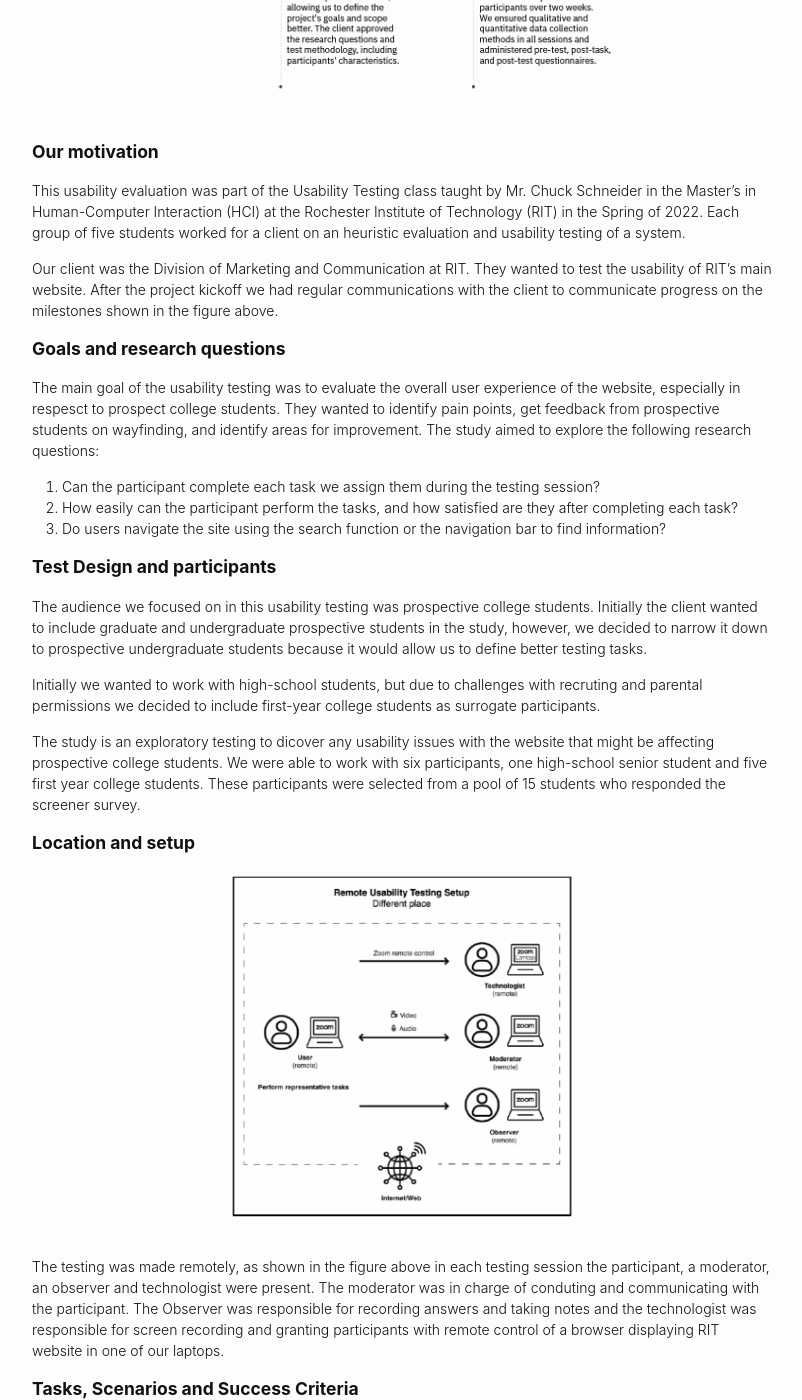
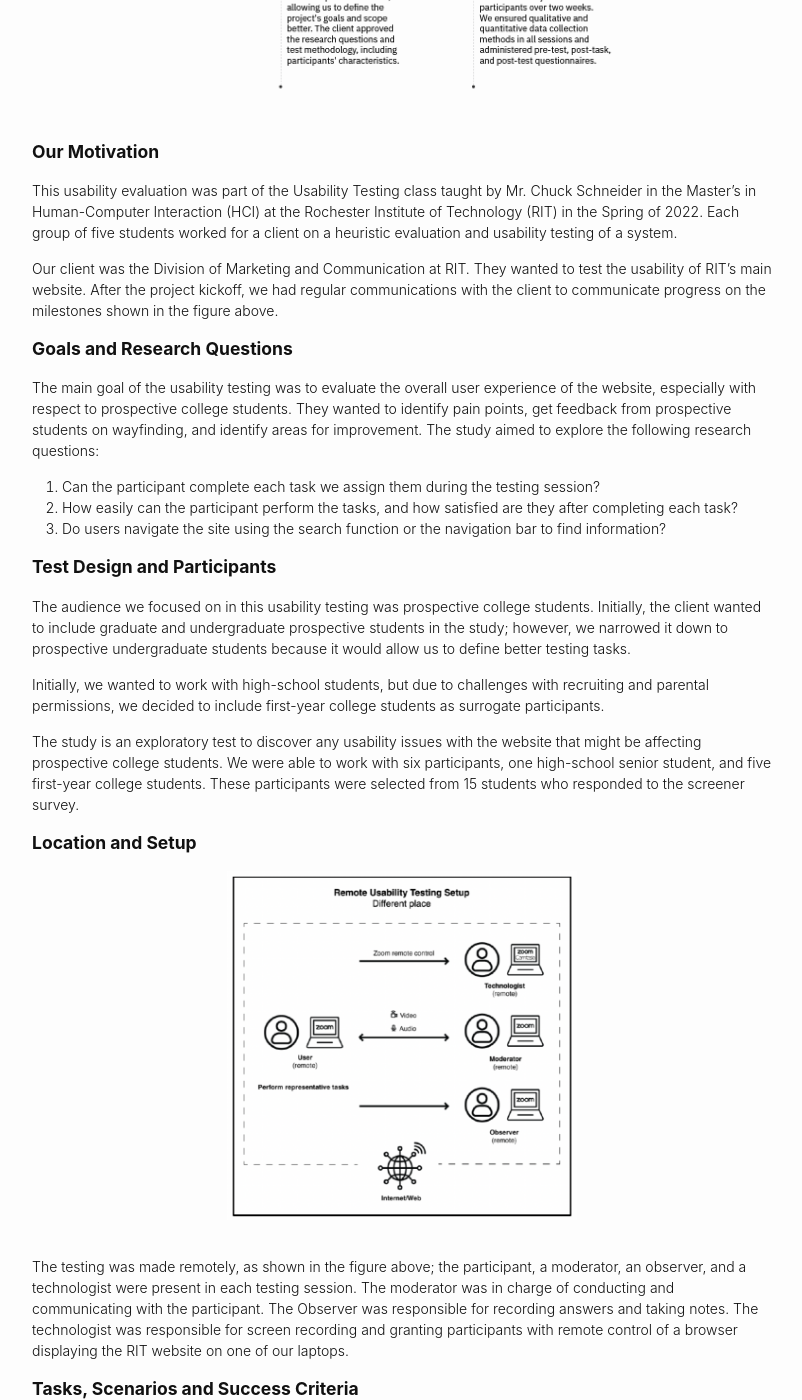
Before and after one commit to verrynatalia/verrynatalia, a Jekyll site: the page built from blog-projects/_posts/2022-11-29-usability-testing.md, in a window 1280 px wide and 1400 px high, scrolled down 527 px. Shown: the whole window, without its empty margins (238-1040 px from the left). Built offline with Jekyll 4.4.1, drawn with Linux system fonts in a browser that asks for light colours; some web fonts are replaced; some of the changed text lies outside the part shown.

Commit message:
update pages

```diff
--- a/blog-projects/_posts/2022-11-29-usability-testing.md
+++ b/blog-projects/_posts/2022-11-29-usability-testing.md
@@ -7,27 +7,27 @@
 image_remote: assets/images/Remote_Setup.png
 ---
 
-#### **Our motivation**
+#### **Our Motivation**
 
-This usability evaluation was part of the Usability Testing class taught by Mr. Chuck Schneider in the Master's in Human-Computer Interaction (HCI) at the Rochester Institute of Technology (RIT) in the Spring of 2022. Each group of five students worked for a client on an heuristic evaluation and usability testing of a system.
+This usability evaluation was part of the Usability Testing class taught by Mr. Chuck Schneider in the Master’s in Human-Computer Interaction (HCI) at the Rochester Institute of Technology (RIT) in the Spring of 2022. Each group of five students worked for a client on a heuristic evaluation and usability testing of a system.
 
-Our client was the Division of Marketing and Communication at RIT. They wanted to test the usability of RIT's main website. After the project kickoff we had regular communications with the client to communicate progress on the milestones shown in the figure above.
+Our client was the Division of Marketing and Communication at RIT. They wanted to test the usability of RIT’s main website. After the project kickoff, we had regular communications with the client to communicate progress on the milestones shown in the figure above.
 
-#### **Goals and research questions**
+#### **Goals and Research Questions**
 
-The main goal of the usability testing was to evaluate the overall user experience of the website, especially in respesct to prospect college students. They wanted to identify pain points, get feedback from prospective students on wayfinding, and identify areas for improvement. The study aimed to explore the following research questions:
+The main goal of the usability testing was to evaluate the overall user experience of the website, especially with respect to prospective college students. They wanted to identify pain points, get feedback from prospective students on wayfinding, and identify areas for improvement. The study aimed to explore the following research questions:
 
 1. Can the participant complete each task we assign them during the testing session?
 2. How easily can the participant perform the tasks, and how satisfied are they after completing each task?
 3. Do users navigate the site using the search function or the navigation bar to find information?
 
-#### **Test Design and participants**
+#### **Test Design and Participants**
 
-The audience we focused on in this usability testing was prospective college students. Initially the client wanted to include graduate and undergraduate prospective students in the study, however, we decided to narrow it down to prospective undergraduate students because it would allow us to define better testing tasks.
+The audience we focused on in this usability testing was prospective college students. Initially, the client wanted to include graduate and undergraduate prospective students in the study; however, we narrowed it down to prospective undergraduate students because it would allow us to define better testing tasks.
 
-Initially we wanted to work with high-school students, but due to challenges with recruting and parental permissions we decided to include first-year college students as surrogate participants.
+Initially, we wanted to work with high-school students, but due to challenges with recruiting and parental permissions, we decided to include first-year college students as surrogate participants.
 
-The study is an exploratory testing to dicover any usability issues with the website that might be affecting prospective college students. We were able to work with six participants, one high-school senior student and five first year college students. These participants were selected from a pool of 15 students who responded the screener survey.
+The study is an exploratory test to discover any usability issues with the website that might be affecting prospective college students. We were able to work with six participants, one high-school senior student, and five first-year college students. These participants were selected from 15 students who responded to the screener survey.
 
 <!--- **Test Design Summary**
 - **Location:** Remote
@@ -37,23 +37,23 @@
 - **Measures post task:** Level of satisfaction (likert scale) and perceived ease of use (likert scale).
 - **Measures post test:** SUS score and online habits preferences (six multiple choice questions). -->
 
-#### **Location and setup**
+#### **Location and Setup**
 
 <center><img src="{{ page.image_remote | relative_url }}" alt="Overall GPA widget variations" style="width:350px;height:auto;"></center><br>
 
-The testing was made remotely, as shown in the figure above in each testing session the participant, a moderator, an observer and technologist were present. The moderator was in charge of conduting and communicating with the participant. The Observer was responsible for recording answers and taking notes and the technologist was responsible for screen recording and granting participants with remote control of a browser displaying RIT website in one of our laptops.
+The testing was made remotely, as shown in the figure above; the participant, a moderator, an observer, and a technologist were present in each testing session. The moderator was in charge of conducting and communicating with the participant. The Observer was responsible for recording answers and taking notes. The technologist was responsible for screen recording and granting participants with remote control of a browser displaying the RIT website on one of our laptops.
 
 #### **Tasks, Scenarios and Success Criteria**
 
 | Task | Scenario | Success criteria |
 | --- |
-| 1. Find the Mechanical Engineering BS degree page. | Scenario: Have you had experiences in operating machines? Imagine you are a high school senior with a passion for race cars and physics. You even spent time helping a friend of your father’s at their auto repair shop last summer. It is your dream to one day work as a mechanical engineer for a company like Toyota. You have heard RIT offers a mechanical engineering degree, but you are not sure what classes are needed to fulfill the degree requirements, so you head to rit.edu to find out more. | The participant lands on the Mechanical Engineering webpage. |
-| 2. Find the Cooperative Education and Internships page on the RIT website. | Do you have experience in cooperative education? Imagine an admissions counselor told you that all engineering undergraduate programs require at least one co-op. You never heard of a co-op before. So you head to rit.edu to find out more. | The participant lands on the Engineering Co-op webpage. |
-| 3. Find and identify the Electronic Gaming Society (EGS) club on the RIT campus groups page. | What games have you played? Imagine you enjoy playing Minecraft on Xbox with your friends at home, where you grew up. You hope to find a similar group of friends if you attend RIT. You want to confirm a specific club on campus that shares the same interests as you, so you head to rit.edu. | The participant verbally tells the moderator the club’s name Electronic Gaming Society while on the campus groups webpage. |
-| 4. Book a campus tour for December 27, 2022 starting at 11am on RIT’s campus. | What was the last tour you went on? Imagine over your winter break. Your parents have scheduled a trip to visit western New York so you can see surrounding colleges. During this trip, you want the first stop to be RIT, so you head to rit.edu to schedule a guided tour for December 27th. | The participant filled in the entire form of Undergraduate Campus Visit for December 27th, 2022, at 11 am, and press submit button. |
+| 1. Find the Mechanical Engineering BS degree page. | Scenario: Have you had experience in operating machines? Imagine you are a high school senior with a passion for race cars and physics. You even spent time helping a friend of your father's at their auto repair shop last summer. It is your dream to one day work as a mechanical engineer for a company like Toyota. You have heard RIT offers a mechanical engineering degree, but you are not sure what classes are needed to fulfill the degree requirements, so you head to rit.edu to find out more. | The participant lands on the Mechanical Engineering webpage. |
+| 2. Find the Cooperative Education and Internships page on the RIT website. | Do you have experience in cooperative education? Imagine an admissions counselor told you that all undergraduate engineering programs require at least one co-op. You never heard of a co-op before. So you head to rit.edu to find out more. | The participant lands on the Engineering Co-op webpage. |
+| 3. Find and identify the Electronic Gaming Society (EGS) club on the RIT campus groups page. | What games have you played? Imagine you enjoy playing Minecraft on Xbox with your friends at home, where you grew up. You hope to find a similar group of friends if you attend RIT. You want to confirm a specific club on campus that shares the same interests as you, so you head to rit.edu. | The participant verbally tells the moderator the club's name Electronic Gaming Society while on the campus group's webpage. |
+| 4. Book a campus tour for December 27, 2022, starting at 11 am on RIT's campus. | What was the last tour you went on? Imagine over your winter break. Your parents have scheduled a trip to visit western New York so you can see surrounding colleges. During this trip, you want the first stop to be RIT, so you head to rit.edu to schedule a guided tour for December 27. | The participant filled in the complete form for the Undergraduate Campus Visit on December 27, 2022, at 11 am and pressed submit button. |
 | 5. Book a virtual Q&A session with an admissions counselor. | Have you had virtual meetings with a counselor? After you visit the campus, you realize you still have questions about the admissions process. In an information session you attended, you remember the presenter said to speak with an admissions counselor virtually. So you head to rit.edu to find out how to schedule an appointment with an admissions counselor. | Arrive at the form that will allow users to book a virtual appointment with an admission counselor. |
 
-#### **Results per task**
+#### **Results Per-task**
 
 We recorded each session and found the following results:
 
@@ -65,9 +65,9 @@
 | 4 | 4/6 | 29.5 | 5 | 7 | 0 |
 | 5 | 0/6 | 6.3 | 6 | 6 | 1 |
 
-#### **Post-task and post-test results**
+#### **Post-task and Post-test Results**
 
-After each tasks the moderator ask the participant two likert-scale questions, in which we asked them to rate from 1 to 5 the ease of use and satisfaction.
+After each task, the moderator asked the participant two Likert-scale questions, in which we asked them to rate from 1 to 5 the ease of use and satisfaction.
 
 | Task | Perceived ease of use (1-5) | Perceived satisfaction (1-5) |
 | --- |
@@ -77,15 +77,15 @@
 | 4 | Mean: 4, Median: 4.5, Stdev: 1.5 | Mean: 4.3, Median: 5, Stdev: 1.2 |
 | 5 | Mean: 3.3, Median: 4, Stdev: 1.4 | Mean: 4.1, Median: 4, Stdev: 0.7 |
 
-After completing all tasks the moderator ask each perticipant to complete a 10-question SUS questionnarie and two multiple choice questions about internet habits. The moderator also ask a couple of open ended questions about their overall experience using the website and gave space to participant to share any thoughts and questions about the website or the study. Below are some takeaways from the post-test questionnaire.
+After completing all tasks, the moderator asks each participant to complete a 10-question SUS questionnaire and two multiple-choice questions about internet habits. The moderator also asked open-ended questions about their overall experience using the website and allowed participants to share thoughts and questions about the website or the study. Below are some takeaways from the post-test questionnaire.
 
-- Eighty-three percent of participants consider the content in the website helpful.
+- Eighty-three percent of participants consider the content on the website helpful.
 - University/College websites and their social media accounts are the main sources of information.
-- Participants use both laptops and smartphones to find information online. While only one participant uses a tablet and none use desktops.
+- Participants use both laptops and smartphones to find information online. While only one participant uses a tablet, and none use desktops.
 - The overall RIT.edu SUS score is 80.42, which is 0.42 points above the industry benchmark.
 
 #### **Recommendations and Future Work**
 
 The usability testing results indicate a need to increase the visibility of important links within user flows. Change or update how prospective students find clubs and organizations.
 
-Testing with more participants would cast more robust results, especially in the SUS score. Additionally, a future test of the RIT website of the besktop/laptop and mobile versions is recommened given a pervacive use of mobile devices to search informaiton online in the target age group.
+Testing with more participants would cast more robust results, especially in the SUS score. Additionally, a future test of the desktop/laptop and mobile versions of the RIT website is recommended, given the internet habits of young people.
```
Also changed, not shown: _layouts/home.html (+0 -27 lines), blog-projects/_posts/2021-12-16-end-child-abuse.md (+1 -1 lines), blog-projects/_posts/2022-12-09-inclusive-wash.md (+1 -1 lines), blog-projects/_posts/2023-11-28-degree-tracker.md (+34 -34 lines), blog-projects/_posts/2023-05-13-four-project copy.md (deleted).
